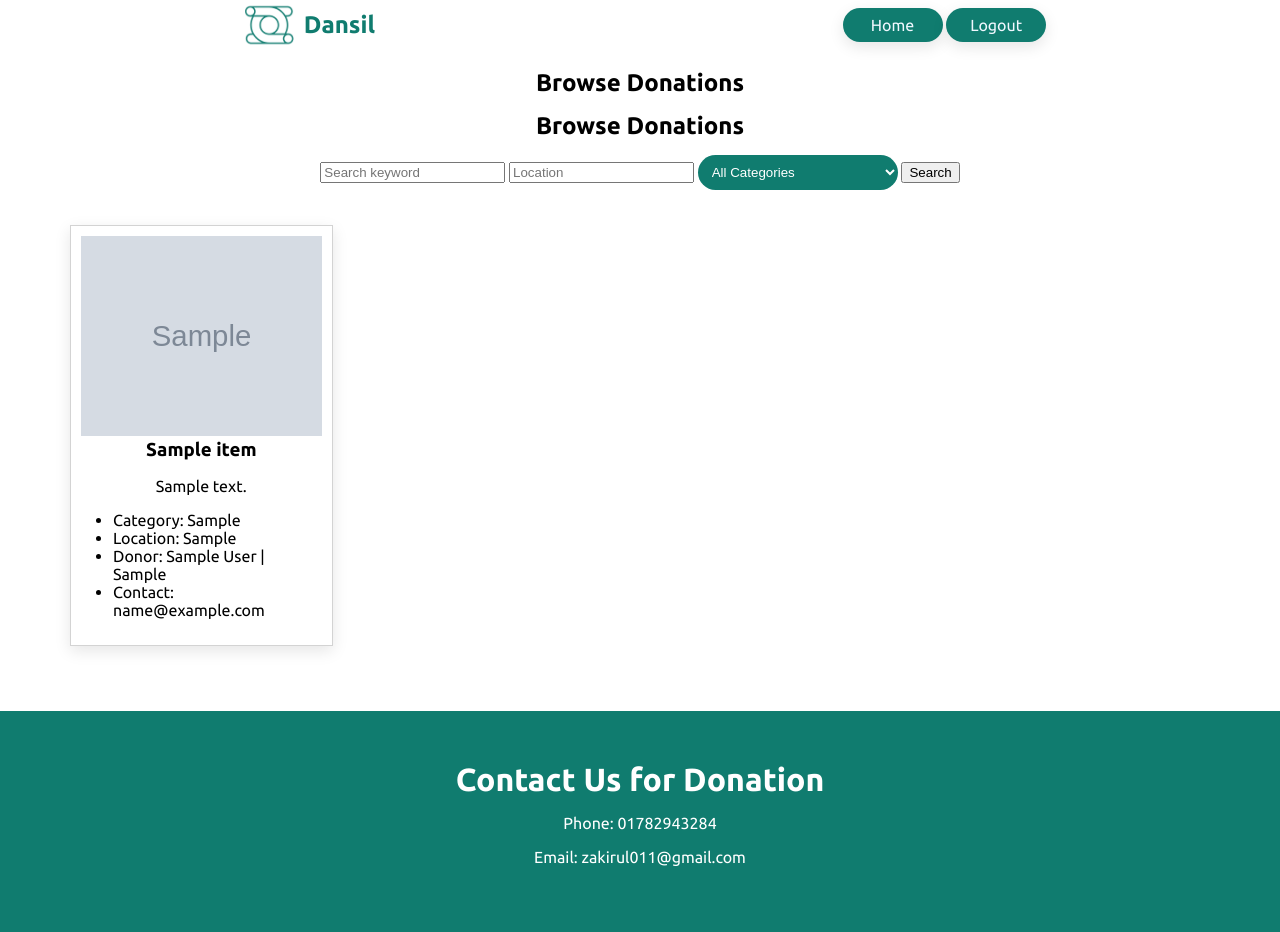
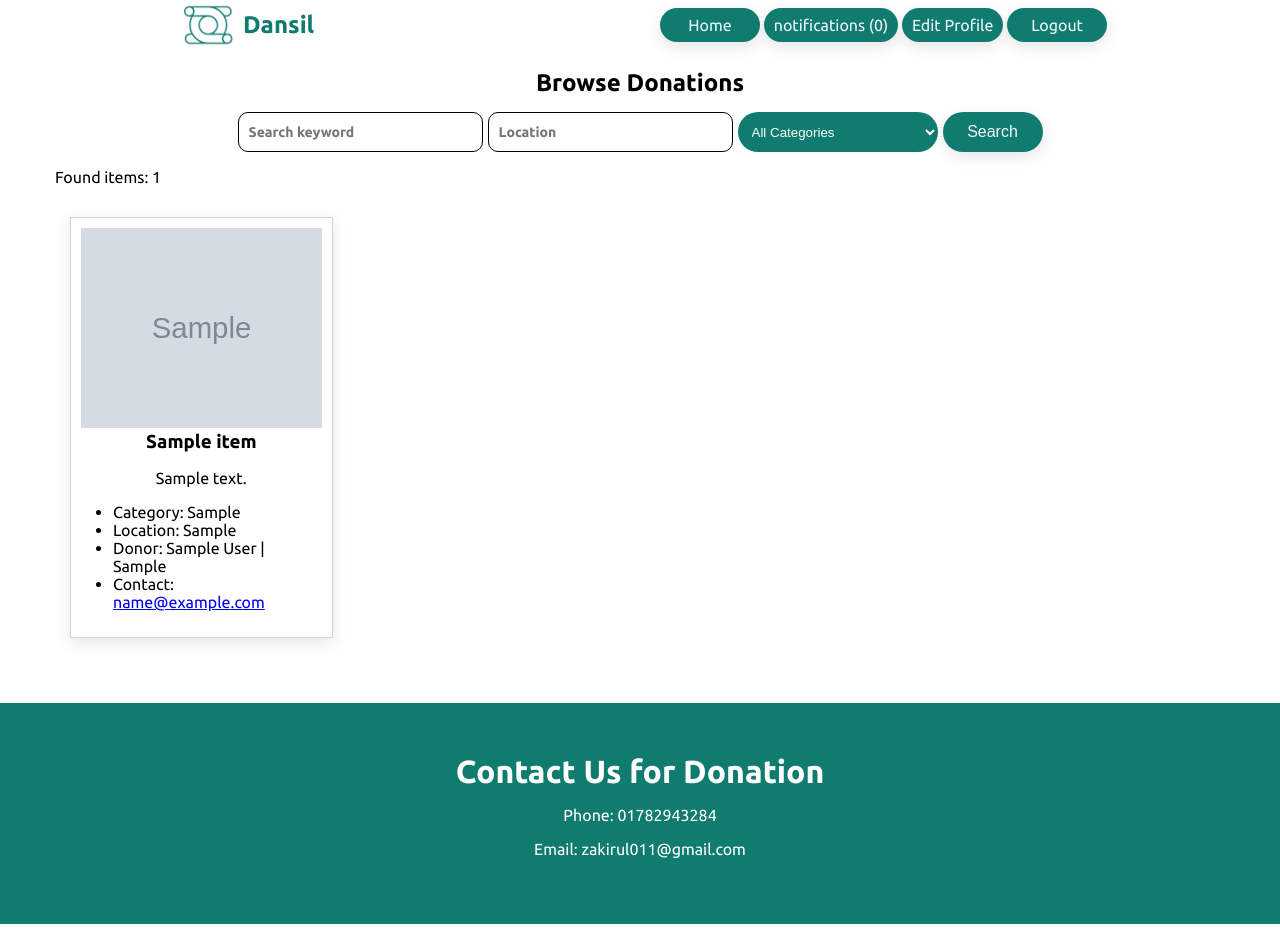
Before and after one commit to zakirul011/Dansil, a Node server app: page /browse in a window 1280 px wide. Run offline with Node 20, Linux system fonts and the light colour scheme; the visitor is signed in with stand-in values (Sample User, id 1); tables that the repository leaves empty hold one stand-in row (values such as "Sample post"); data that the repository does not hold is empty; some libraries are stand-ins or nearby versions.

Commit message:
implement flagged item and notification

```diff
--- a/app.js
+++ b/app.js
@@ -35,6 +35,29 @@ app.use((req, res, next) => {
 });
 
 
+// notification
+const Notification = require('./models/Notification');
+
+app.use(async (req, res, next) => {
+  if (req.session.user) {
+    const notifications = await Notification.find({
+      user: req.session.user._id,
+      read: false
+    }).sort({ createdAt: -1 });
+
+    res.locals.user = req.session.user;
+    res.locals.notifications = notifications;
+  } else {
+    res.locals.user = null;
+    res.locals.notifications = [];
+  }
+
+  next();
+});
+
+
+
+
 // Routes
 const authRoutes = require('./routes/auth');
 app.use('/', authRoutes);
@@ -53,6 +76,9 @@ app.use('/', itemRoutes);
 app.use('/uploads', express.static('uploads'));
 
 
+
+
+
 // Server
 const PORT = process.env.PORT || 5000;
 app.listen(PORT, () => console.log(`Server running on port ${PORT}`));
--- a/public/css/style.css
+++ b/public/css/style.css
@@ -37,6 +37,16 @@ select {
 .row{
 	display: flex;
 	flex-wrap: wrap;
+}
+.col-4 {
+  width: 31.33%;
+
+}
+.card {
+  border: 1px solid #ddd;
+  border-radius: 20px;
+  padding: 20px;
+  box-shadow: 0 5px 15px rgba(0,0,0,.02);
 }
 .col-6{
 	width: 50%;
@@ -100,9 +110,11 @@ header {
 }
 /* home page */
 .home-container {
+	padding-top: 20px;
+}
+.cards{
 	display: flex;
 	flex-wrap: wrap;
-	padding-top: 20px;
 }
 .cards img {
   width: 100%;
--- a/routes/item.js
+++ b/routes/item.js
@@ -38,23 +38,17 @@ router.post('/donate', requireLogin, upload.single('image'), async (req, res) =>
 
 // Show my donations
 router.get('/my-donations', requireLogin, async (req, res) => {
-  const items = await Item.find({ donor: req.session.user._id });
+  if (req.session.user.role !== 'donor' && req.session.user.role !== 'admin') return res.send('Access denied.');
+
+  const items = await Item.find({ donor: req.session.user._id })
+    .populate('requestedBy');
+
   res.render('pages/my-donations', { items });
 });
 
 
+
 // Browse all available items
-router.get('/browse', async (req, res) => {
-  const category = req.query.category;
-  const filter = { status: 'available' };
-  if (category) filter.category = category;
-
-  // const items = await Item.find(filter).populate('donor');
-  const items = await Item.find({ status: 'available', isApproved: true }).populate('donor');
-
-  res.render('pages/browse', { items, user: req.session.user });
-});
-
 router.get('/browse', async (req, res) => {
   const { category, keyword, location } = req.query;
   const filter = { status: 'available', isApproved: true };
@@ -75,25 +69,29 @@ router.get('/browse', async (req, res) => {
 
 
 // Request item
+const Notification = require('../models/Notification');
+
 router.post('/request/:id', requireLogin, async (req, res) => {
-  const itemId = req.params.id;
-  try {
-    const item = await Item.findById(itemId);
-    if (!item) return res.send('Item not found');
+  const item = await Item.findById(req.params.id);
 
-    if (req.session.user.role !== 'recipient') {
-      return res.send('Only recipients can request items');
-    }
+  if (!item || req.session.user.role !== 'recipient') {
+    return res.send('Invalid request');
+  }
 
-    item.status = 'requested';
-    item.requestedBy = req.session.user._id;
-    await item.save();
+  item.status = 'requested';
+  item.requestedBy = req.session.user._id;
+  await item.save();
 
-    res.redirect('/browse');
-  } catch (err) {
-    res.status(500).send('Error requesting item');
-  }
+  // Notify donor
+  const message = `${req.session.user.name} has requested your item "${item.title}".`;
+  await Notification.create({
+    user: item.donor,
+    message
+  });
+
+  res.redirect('/browse');
 });
+
 
 // Show recipient's requested items
 router.get('/my-requests', requireLogin, async (req, res) => {
@@ -107,7 +105,7 @@ router.get('/my-requests', requireLogin, async (req, res) => {
 
 // Donor: view received requests
 router.get('/received-requests', requireLogin, async (req, res) => {
-  if (req.session.user.role !== 'donor') {
+  if (req.session.user.role !== 'donor' && req.session.user.role !== 'admin') {
     return res.send('Only donors can view this page.');
   }
 
@@ -120,14 +118,25 @@ router.get('/received-requests', requireLogin, async (req, res) => {
 // Accept request
 router.post('/accept/:id', requireLogin, async (req, res) => {
   const item = await Item.findById(req.params.id);
+
   if (item.donor.toString() !== req.session.user._id.toString()) {
     return res.send('Unauthorized');
   }
 
   item.status = 'accepted';
   await item.save();
+
+  // Notify recipient
+  if (item.requestedBy) {
+    await Notification.create({
+      user: item.requestedBy,
+      message: `Your request for "${item.title}" has been accepted!`
+    });
+  }
+
   res.redirect('/received-requests');
 });
+
 
 // Reject request
 router.post('/reject/:id', requireLogin, async (req, res) => {
@@ -150,9 +159,10 @@ router.get('/admin/dashboard', adminOnly, async (req, res) => {
   const users = await User.find({}); // Show all users
   const items = await Item.find({}); // Show all items
 
+  const flaggedItems = await Item.find({ flagCount: { $gt: 0 } }).populate('donor');
 
+  res.render('pages/admin-dashboard', { users, items, flaggedItems, user: null });
 
-  res.render('pages/admin-dashboard', { users, items });
 });
 
 
@@ -224,6 +234,34 @@ router.post('/donate/delete/:id', requireLogin, async (req, res) => {
 });
 
 
+// report as flag
+router.post('/flag/:id', requireLogin, async (req, res) => {
+  const item = await Item.findById(req.params.id);
+
+  if (!item) return res.send('Item not found');
+
+  // prevent double flagging
+  const alreadyFlagged = item.flaggedBy.includes(req.session.user._id);
+  if (alreadyFlagged) return res.send('You already flagged this item.');
+
+  item.flagCount += 1;
+  item.flaggedBy.push(req.session.user._id);
+  await item.save();
+
+  res.redirect('/browse');
+});
+
+// get notification to notification page
+router.get('/notifications', requireLogin, async (req, res) => {
+  const notes = await Notification.find({ user: req.session.user._id }).sort({ createdAt: -1 });
+  res.render('pages/notifications', { notes });
+});
+
+router.post('/notifications/mark-read/:id', requireLogin, async (req, res) => {
+  await Notification.findByIdAndUpdate(req.params.id, { read: true });
+  res.redirect('/notifications');
+});
+
 
 
 
--- a/views/pages/browse.ejs
+++ b/views/pages/browse.ejs
@@ -1,11 +1,9 @@
 <%- include('../partials/header') %>
 
-<section class="home-container cards page-style">
+<section class="home-container page-style">
   <div class="container">
 
     <div class="text-center">
-
-      <h2>Browse Donations</h2>
 
       <!-- <form method="GET" action="/browse" class="d-flex justify-content-center g-5">
         <select name="category">
@@ -20,9 +18,13 @@
 
       <h2>Browse Donations</h2>
 
-      <form method="GET" action="/browse" style="margin-bottom: 20px;">
+      <form method="GET" action="/browse" class="d-flex justify-content-center g-5">
+        <div class="input-wrapper" style="margin-bottom: 0;">
         <input type="text" name="keyword" placeholder="Search keyword" value="<%= typeof keyword !== 'undefined' ? keyword : '' %>" />
+        </div>
+        <div class="input-wrapper" style="margin-bottom: 0;">
         <input type="text" name="location" placeholder="Location" value="<%= typeof location !== 'undefined' ? location : '' %>" />
+        </div>
         <select name="category">
           <option value="">All Categories</option>
           <option value="clothes">Clothes</option>
@@ -30,14 +32,19 @@
           <option value="furniture">Furniture</option>
           <option value="food">Food</option>
         </select>
-        <button type="submit">Search</button>
+        <button type="submit" class="button-style">Search</button>
       </form>
 
     </div>
 
     <% if (items.length === 0) { %>
       <p class="text-center">No items found.</p>
-    <% } %> <% items.forEach(item => { %>
+    <% }else{ %>
+      <p>Found items: <%= items.length %></p>
+    <% } %>
+
+    <div class="cards">
+      <% items.forEach(item => { %>
       <div class="outer">
         <div class="inner">
           <% if (item.image) { %>
@@ -50,17 +57,27 @@
             <li>Category: <%= item.category %></li>
             <li>Location: <%= item.location %></li>
             <li>Donor: <%= item.donor.name %> | <%= item.donor.city %></li>
-          <li>Contact: <%= item.donor.email %></li>
+            <li>Contact: <a href="mailto:<%= item.donor.email %>"><%= item.donor.email %></a></li>
           </ul>
           <% if (user && user.role === 'recipient') { %>
+
+        <div class="d-flex justify-content-center" style="gap: 5px;">
           <form class="text-center" method="POST" action="/request/<%= item._id %>">
             <button class="button-style" type="submit">Request Item</button>
           </form>
+
+          <form method="POST" action="/flag/<%= item._id %>" onsubmit="return confirm('Report this item as inappropriate?');">
+            <button class="button-style" style="background-color: crimson; color:white;">Flag</button>
+          </form>
+        </div>
+
           <% } %>
         </div>
       </div>
       <% }) %>
     </div>
+
+  </div>
 </section>
 
 <%- include('../partials/footer') %>
--- a/views/pages/home.ejs
+++ b/views/pages/home.ejs
@@ -30,7 +30,7 @@
 <% } %>
 
 
-<% if (user && user.role === 'donor') { %>
+<% if (user && (user.role === 'donor' || user.role === 'admin')) { %>
   <a class="button-style" href="/my-donations">My Donations</a>
   <a class="button-style" href="/received-requests">Received Requests</a>
 <% } %>
--- a/views/pages/received-requests.ejs
+++ b/views/pages/received-requests.ejs
@@ -30,7 +30,7 @@
             <button type="submit" class="button-style">Accept</button>
           </form>
           <form method="POST" action="/reject/<%= item._id %>" style="display:inline;">
-            <button type="submit" class="button-style">Reject</button>
+            <button type="submit" class="button-style" style="background-color: crimson;">Reject</button>
           </form>
           </div>
         </div>
--- a/views/partials/header.ejs
+++ b/views/partials/header.ejs
@@ -15,19 +15,19 @@
       </div>
       <div>
         <a class="button-style" href="/">Home</a>
-        <!-- <a class="button-style" href="post.html">Post</a>
-        <a class="button-style" href="/login">Login</a>
-        <a class="button-style" href="signup.html">Add Man</a>
-        <a class="button-style" href="user.html">Managers</a>
-        <a class="button-style" href="error.html">Error</a>
-        <button class="button-style">Logout</button> -->
 
         <% if (user) { %>
+          <% if (notifications) { %>
+          <a class="button-style" href="/notifications">notifications (<%= notifications.length %>)</a>
+          <% } %>
+
+          <a href="/profile/edit" class="button-style">Edit Profile</a>
           <a class="button-style" href="/logout">Logout</a>
         <% } else { %>
           <a class="button-style" href="/register">Register</a>
           <a class="button-style" href="/login">Login</a>
         <% } %>
 
+
       </div>
     </header>
```
Also changed, not shown: models/Item.js (+12 -0 lines), models/Notification.js (added, +10 -0 lines), routes/auth.js (+22 -0 lines), views/pages/admin-dashboard.ejs (+28 -4 lines), views/pages/donate.ejs (+7 -1 lines), views/pages/edit-profile.ejs (added, +27 -0 lines), views/pages/my-donations.ejs (+16 -1 lines), views/pages/notifications.ejs (added, +27 -0 lines), 2 other files. Lines whose indentation alone changed are shown as unchanged.
